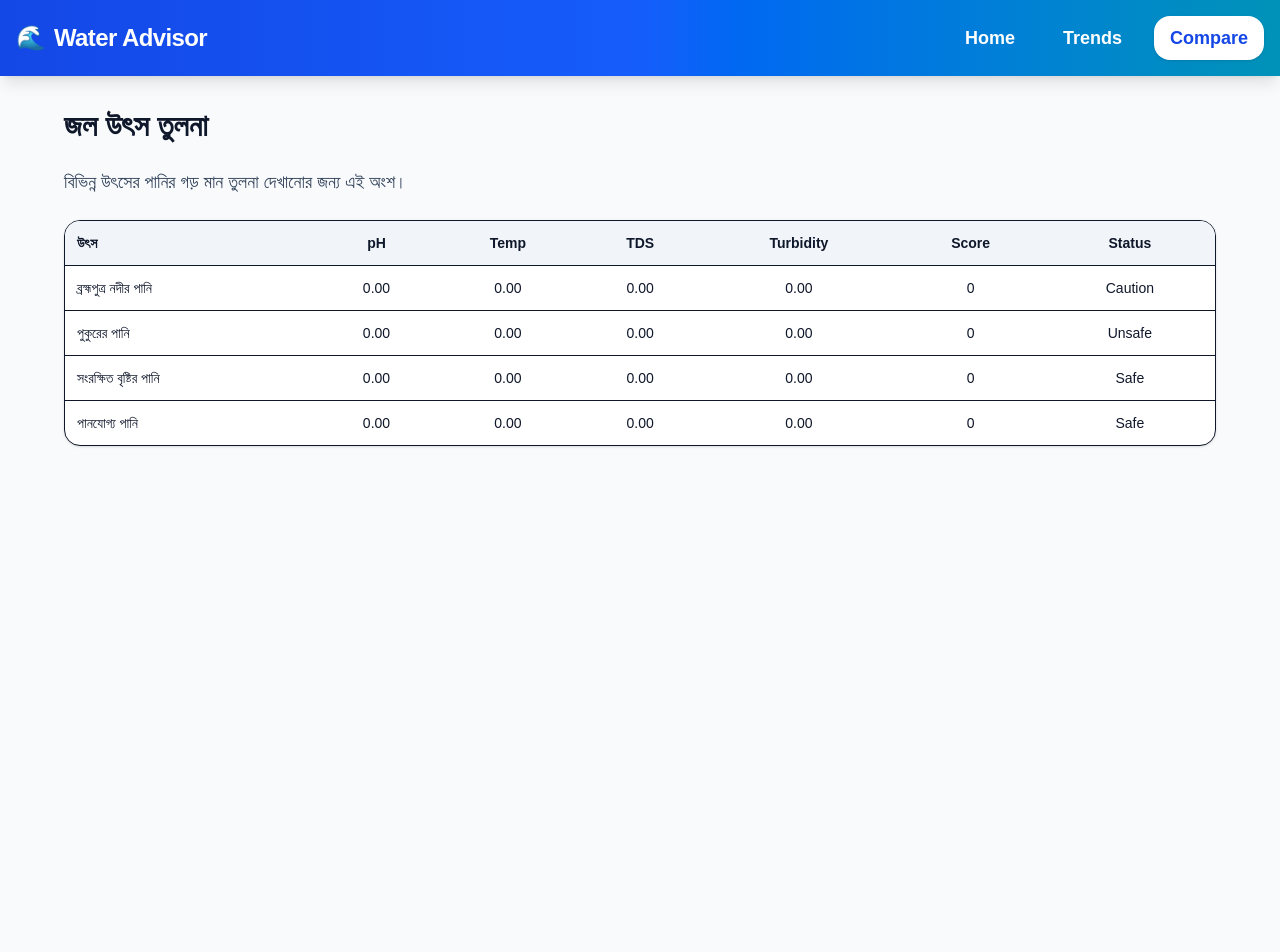
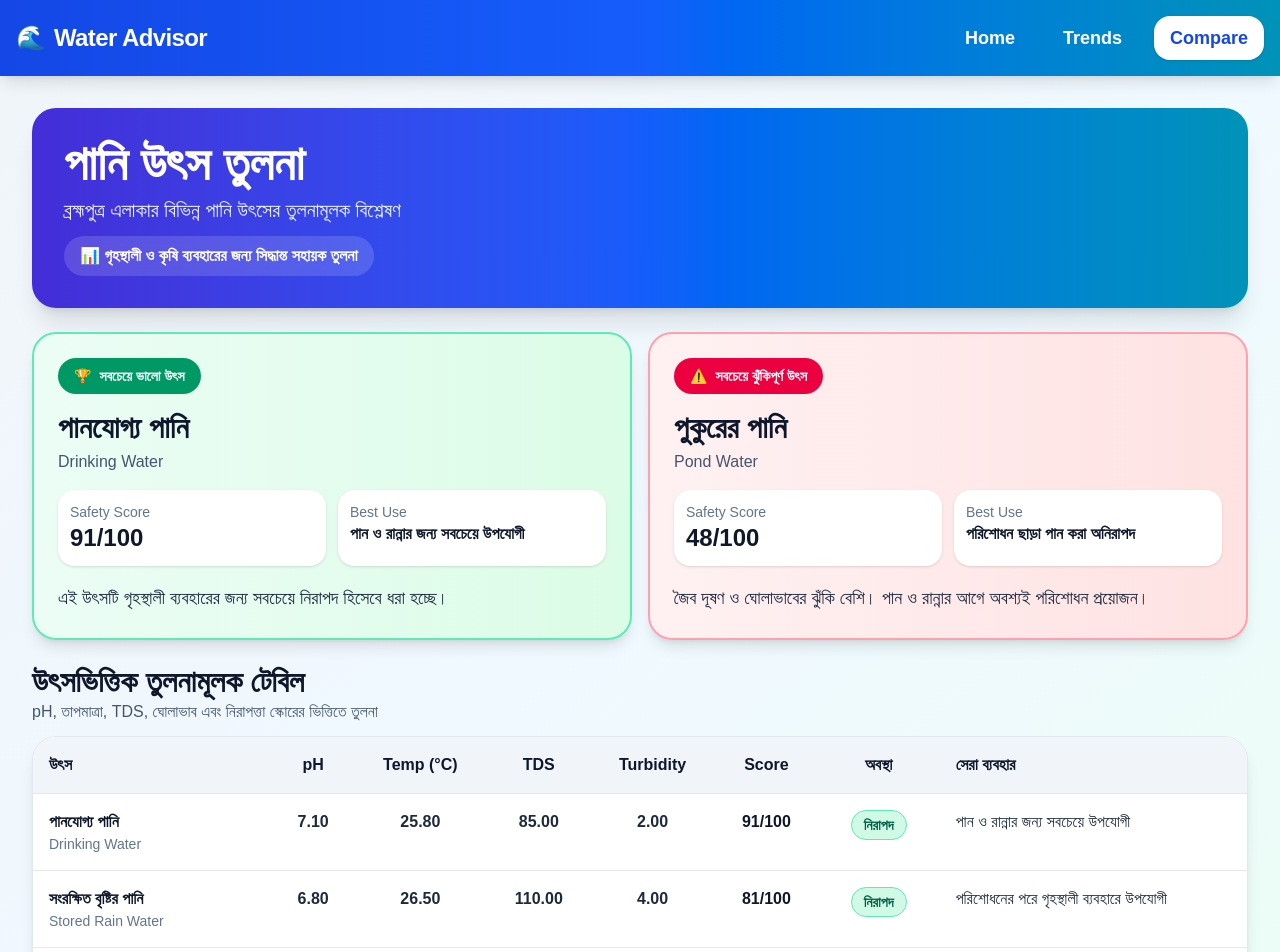
Before and after one commit to mazid07066/water-advisory-app, a Next.js app: page /compare in a window 1280 px wide. Shown: the top 952 px of the page. Before the commit the page ends 876 px from the top, so only its background shows below. Built offline with nearby package versions, Linux system fonts and the light colour scheme; no server answers.

Commit message:
Add phase 7 compare module with source comparison UI

```diff
--- a/app/api/compare/route.ts
+++ b/app/api/compare/route.ts
@@ -1,54 +1,18 @@
 import { NextResponse } from "next/server";
+import { sourceProfiles } from "@/lib/sourceProfiles";
 
 export async function GET() {
   try {
-    const rows = [
-      {
-        source: "ব্রহ্মপুত্র নদীর পানি",
-        count: 100,
-        avgPH: 0,
-        avgTemp: 0,
-        avgTds: 0,
-        avgTurbidity: 0,
-        score: 0,
-        status: "Caution",
-      },
-      {
-        source: "পুকুরের পানি",
-        count: 100,
-        avgPH: 0,
-        avgTemp: 0,
-        avgTds: 0,
-        avgTurbidity: 0,
-        score: 0,
-        status: "Unsafe",
-      },
-      {
-        source: "সংরক্ষিত বৃষ্টির পানি",
-        count: 100,
-        avgPH: 0,
-        avgTemp: 0,
-        avgTds: 0,
-        avgTurbidity: 0,
-        score: 0,
-        status: "Safe",
-      },
-      {
-        source: "পানযোগ্য পানি",
-        count: 100,
-        avgPH: 0,
-        avgTemp: 0,
-        avgTds: 0,
-        avgTurbidity: 0,
-        score: 0,
-        status: "Safe",
-      },
-    ];
+    const sorted = [...sourceProfiles].sort((a, b) => b.score - a.score);
 
-    return NextResponse.json(rows);
+    return NextResponse.json({
+      best: sorted[0],
+      worst: sorted[sorted.length - 1],
+      profiles: sorted,
+    });
   } catch (error: any) {
     return NextResponse.json(
-      { error: error.message || "Could not build compare data" },
+      { error: error?.message || "Compare data load failed" },
       { status: 500 }
     );
   }
--- a/app/compare/page.tsx
+++ b/app/compare/page.tsx
@@ -1,31 +1,54 @@
 import SourceComparisonTable from "@/components/SourceComparisonTable";
+import SourceHighlightCard from "@/components/SourceHighlightCard";
+import { sourceProfiles } from "@/lib/sourceProfiles";
 
-async function getCompareData() {
-  const base =
-    process.env.NEXT_PUBLIC_BASE_URL || "http://localhost:3000";
+export const dynamic = "force-dynamic";
 
-  const res = await fetch(`${base}/api/compare`, {
-    cache: "no-store",
-  });
-
-  if (!res.ok) {
-    throw new Error("Failed to load compare data");
-  }
-
-  return res.json();
-}
-
-export default async function ComparePage() {
-  const rows = await getCompareData();
+export default function ComparePage() {
+  const sorted = [...sourceProfiles].sort((a, b) => b.score - a.score);
+  const best = sorted[0];
+  const worst = sorted[sorted.length - 1];
 
   return (
-    <main className="min-h-screen bg-slate-50 p-4 md:p-8">
-      <div className="max-w-6xl mx-auto space-y-6">
-        <h1 className="text-3xl font-bold">জল উৎস তুলনা</h1>
-        <p className="text-lg text-slate-700">
-          বিভিন্ন উৎসের পানির গড় মান তুলনা দেখানোর জন্য এই অংশ।
-        </p>
-        <SourceComparisonTable rows={rows} />
+    <main className="min-h-screen bg-gradient-to-br from-slate-100 via-sky-50 to-emerald-50 p-4 md:p-8">
+      <div className="max-w-7xl mx-auto space-y-6">
+        <header className="rounded-3xl bg-gradient-to-r from-indigo-700 via-blue-600 to-cyan-600 text-white p-6 md:p-8 shadow-xl">
+          <h1 className="text-3xl md:text-5xl font-extrabold">
+            পানি উৎস তুলনা
+          </h1>
+          <p className="text-lg md:text-xl mt-2 text-blue-50">
+            ব্রহ্মপুত্র এলাকার বিভিন্ন পানি উৎসের তুলনামূলক বিশ্লেষণ
+          </p>
+          <p className="mt-3 inline-flex rounded-full bg-white/15 px-4 py-2 text-sm md:text-base font-semibold backdrop-blur">
+            📊 গৃহস্থালী ও কৃষি ব্যবহারের জন্য সিদ্ধান্ত সহায়ক তুলনা
+          </p>
+        </header>
+
+        <div className="grid lg:grid-cols-2 gap-4">
+          <SourceHighlightCard
+            title="সবচেয়ে ভালো উৎস"
+            source={best}
+            tone="best"
+          />
+          <SourceHighlightCard
+            title="সবচেয়ে ঝুঁকিপূর্ণ উৎস"
+            source={worst}
+            tone="worst"
+          />
+        </div>
+
+        <section className="space-y-3">
+          <div>
+            <h2 className="text-2xl md:text-3xl font-bold text-slate-900">
+              উৎসভিত্তিক তুলনামূলক টেবিল
+            </h2>
+            <p className="text-slate-600 text-base">
+              pH, তাপমাত্রা, TDS, ঘোলাভাব এবং নিরাপত্তা স্কোরের ভিত্তিতে তুলনা
+            </p>
+          </div>
+
+          <SourceComparisonTable rows={sorted} />
+        </section>
       </div>
     </main>
   );
--- a/components/SourceComparisonTable.tsx
+++ b/components/SourceComparisonTable.tsx
@@ -1,39 +1,80 @@
 type Row = {
-  source: string;
-  count: number;
-  avgPH: number;
-  avgTemp: number;
-  avgTds: number;
-  avgTurbidity: number;
+  id: string;
+  nameBn: string;
+  nameEn: string;
+  pH: number;
+  temp: number;
+  tds: number;
+  turbidity: number;
   score: number;
   status: "Safe" | "Caution" | "Unsafe";
+  bestUseBn: string;
+  noteBn: string;
 };
+
+function badgeStyle(status: Row["status"]) {
+  if (status === "Safe") {
+    return "bg-emerald-100 text-emerald-800 border border-emerald-300";
+  }
+  if (status === "Caution") {
+    return "bg-amber-100 text-amber-800 border border-amber-300";
+  }
+  return "bg-rose-100 text-rose-800 border border-rose-300";
+}
+
+function statusBn(status: Row["status"]) {
+  if (status === "Safe") return "নিরাপদ";
+  if (status === "Caution") return "সতর্কতা";
+  return "অনিরাপদ";
+}
 
 export default function SourceComparisonTable({ rows }: { rows: Row[] }) {
   return (
-    <div className="overflow-x-auto rounded-2xl border bg-white shadow">
-      <table className="w-full text-sm">
+    <div className="overflow-x-auto rounded-3xl border border-slate-200 bg-white shadow-lg">
+      <table className="w-full min-w-[960px] text-base">
         <thead className="bg-slate-100">
           <tr>
-            <th className="p-3 text-left">উৎস</th>
-            <th className="p-3">pH</th>
-            <th className="p-3">Temp</th>
-            <th className="p-3">TDS</th>
-            <th className="p-3">Turbidity</th>
-            <th className="p-3">Score</th>
-            <th className="p-3">Status</th>
+            <th className="p-4 text-left font-bold text-slate-900">উৎস</th>
+            <th className="p-4 text-center font-bold text-slate-900">pH</th>
+            <th className="p-4 text-center font-bold text-slate-900">Temp (°C)</th>
+            <th className="p-4 text-center font-bold text-slate-900">TDS</th>
+            <th className="p-4 text-center font-bold text-slate-900">Turbidity</th>
+            <th className="p-4 text-center font-bold text-slate-900">Score</th>
+            <th className="p-4 text-center font-bold text-slate-900">অবস্থা</th>
+            <th className="p-4 text-left font-bold text-slate-900">সেরা ব্যবহার</th>
           </tr>
         </thead>
+
         <tbody>
           {rows.map((row) => (
-            <tr key={row.source} className="border-t">
-              <td className="p-3 font-medium">{row.source}</td>
-              <td className="p-3 text-center">{row.avgPH.toFixed(2)}</td>
-              <td className="p-3 text-center">{row.avgTemp.toFixed(2)}</td>
-              <td className="p-3 text-center">{row.avgTds.toFixed(2)}</td>
-              <td className="p-3 text-center">{row.avgTurbidity.toFixed(2)}</td>
-              <td className="p-3 text-center">{row.score}</td>
-              <td className="p-3 text-center">{row.status}</td>
+            <tr key={row.id} className="border-t border-slate-200 align-top">
+              <td className="p-4">
+                <div className="font-bold text-slate-900">{row.nameBn}</div>
+                <div className="text-sm text-slate-500">{row.nameEn}</div>
+              </td>
+              <td className="p-4 text-center font-semibold text-slate-800">
+                {row.pH.toFixed(2)}
+              </td>
+              <td className="p-4 text-center font-semibold text-slate-800">
+                {row.temp.toFixed(2)}
+              </td>
+              <td className="p-4 text-center font-semibold text-slate-800">
+                {row.tds.toFixed(2)}
+              </td>
+              <td className="p-4 text-center font-semibold text-slate-800">
+                {row.turbidity.toFixed(2)}
+              </td>
+              <td className="p-4 text-center font-bold text-slate-900">
+                {row.score}/100
+              </td>
+              <td className="p-4 text-center">
+                <span className={`inline-flex rounded-full px-3 py-1 text-sm font-bold ${badgeStyle(row.status)}`}>
+                  {statusBn(row.status)}
+                </span>
+              </td>
+              <td className="p-4 text-slate-800 font-medium">
+                {row.bestUseBn}
+              </td>
             </tr>
           ))}
         </tbody>
--- /dev/null
+++ b/components/SourceHighlightCard.tsx
@@ -0,0 +1,67 @@
+type Source = {
+  id: string;
+  nameBn: string;
+  nameEn: string;
+  pH: number;
+  temp: number;
+  tds: number;
+  turbidity: number;
+  score: number;
+  status: "Safe" | "Caution" | "Unsafe";
+  bestUseBn: string;
+  noteBn: string;
+};
+
+export default function SourceHighlightCard({
+  title,
+  source,
+  tone,
+}: {
+  title: string;
+  source: Source;
+  tone: "best" | "worst";
+}) {
+  const ui =
+    tone === "best"
+      ? {
+          wrap: "from-emerald-50 to-green-100 border-emerald-300",
+          badge: "bg-emerald-600 text-white",
+          emoji: "🏆",
+        }
+      : {
+          wrap: "from-rose-50 to-red-100 border-rose-300",
+          badge: "bg-rose-600 text-white",
+          emoji: "⚠️",
+        };
+
+  return (
+    <div className={`rounded-3xl border-2 bg-gradient-to-r ${ui.wrap} p-6 shadow-lg`}>
+      <div className={`inline-flex items-center gap-2 rounded-full px-4 py-2 text-sm font-bold ${ui.badge}`}>
+        <span>{ui.emoji}</span>
+        <span>{title}</span>
+      </div>
+
+      <div className="mt-4">
+        <h3 className="text-2xl md:text-3xl font-extrabold text-slate-900">
+          {source.nameBn}
+        </h3>
+        <p className="text-slate-600 mt-1">{source.nameEn}</p>
+      </div>
+
+      <div className="mt-4 grid grid-cols-2 gap-3">
+        <div className="rounded-2xl bg-white p-3 shadow-sm">
+          <p className="text-sm text-slate-500">Safety Score</p>
+          <p className="text-2xl font-bold text-slate-900">{source.score}/100</p>
+        </div>
+        <div className="rounded-2xl bg-white p-3 shadow-sm">
+          <p className="text-sm text-slate-500">Best Use</p>
+          <p className="text-base font-bold text-slate-900">{source.bestUseBn}</p>
+        </div>
+      </div>
+
+      <p className="mt-4 text-base md:text-lg font-medium text-slate-800 leading-8">
+        {source.noteBn}
+      </p>
+    </div>
+  );
+}
--- /dev/null
+++ b/lib/sourceProfiles.ts
@@ -0,0 +1,72 @@
+export type SourceProfile = {
+  id: string;
+  nameBn: string;
+  nameEn: string;
+  pH: number;
+  temp: number;
+  tds: number;
+  turbidity: number;
+  score: number;
+  status: "Safe" | "Caution" | "Unsafe";
+  bestUseBn: string;
+  noteBn: string;
+};
+
+export const sourceProfiles: SourceProfile[] = [
+  {
+    id: "brahmaputra",
+    nameBn: "ব্রহ্মপুত্র নদীর পানি",
+    nameEn: "Brahmaputra River Water",
+    pH: 6.9,
+    temp: 27.4,
+    tds: 320,
+    turbidity: 18,
+    score: 62,
+    status: "Caution",
+    bestUseBn: "সীমিত সেচ ও সাধারণ ব্যবহারে উপযোগী",
+    noteBn:
+      "নদীর পানিতে ঘোলাভাব বেশি হতে পারে। সরাসরি পান করার জন্য উপযুক্ত নয়।",
+  },
+  {
+    id: "pond",
+    nameBn: "পুকুরের পানি",
+    nameEn: "Pond Water",
+    pH: 6.4,
+    temp: 28.3,
+    tds: 410,
+    turbidity: 24,
+    score: 48,
+    status: "Unsafe",
+    bestUseBn: "পরিশোধন ছাড়া পান করা অনিরাপদ",
+    noteBn:
+      "জৈব দূষণ ও ঘোলাভাবের ঝুঁকি বেশি। পান ও রান্নার আগে অবশ্যই পরিশোধন প্রয়োজন।",
+  },
+  {
+    id: "rain",
+    nameBn: "সংরক্ষিত বৃষ্টির পানি",
+    nameEn: "Stored Rain Water",
+    pH: 6.8,
+    temp: 26.5,
+    tds: 110,
+    turbidity: 4,
+    score: 81,
+    status: "Safe",
+    bestUseBn: "পরিশোধনের পরে গৃহস্থালী ব্যবহারে উপযোগী",
+    noteBn:
+      "ভালোভাবে সংরক্ষণ করা হলে এটি তুলনামূলক নিরাপদ উৎস হতে পারে।",
+  },
+  {
+    id: "drinking",
+    nameBn: "পানযোগ্য পানি",
+    nameEn: "Drinking Water",
+    pH: 7.1,
+    temp: 25.8,
+    tds: 85,
+    turbidity: 2,
+    score: 91,
+    status: "Safe",
+    bestUseBn: "পান ও রান্নার জন্য সবচেয়ে উপযোগী",
+    noteBn:
+      "এই উৎসটি গৃহস্থালী ব্যবহারের জন্য সবচেয়ে নিরাপদ হিসেবে ধরা হচ্ছে।",
+  },
+];
```
